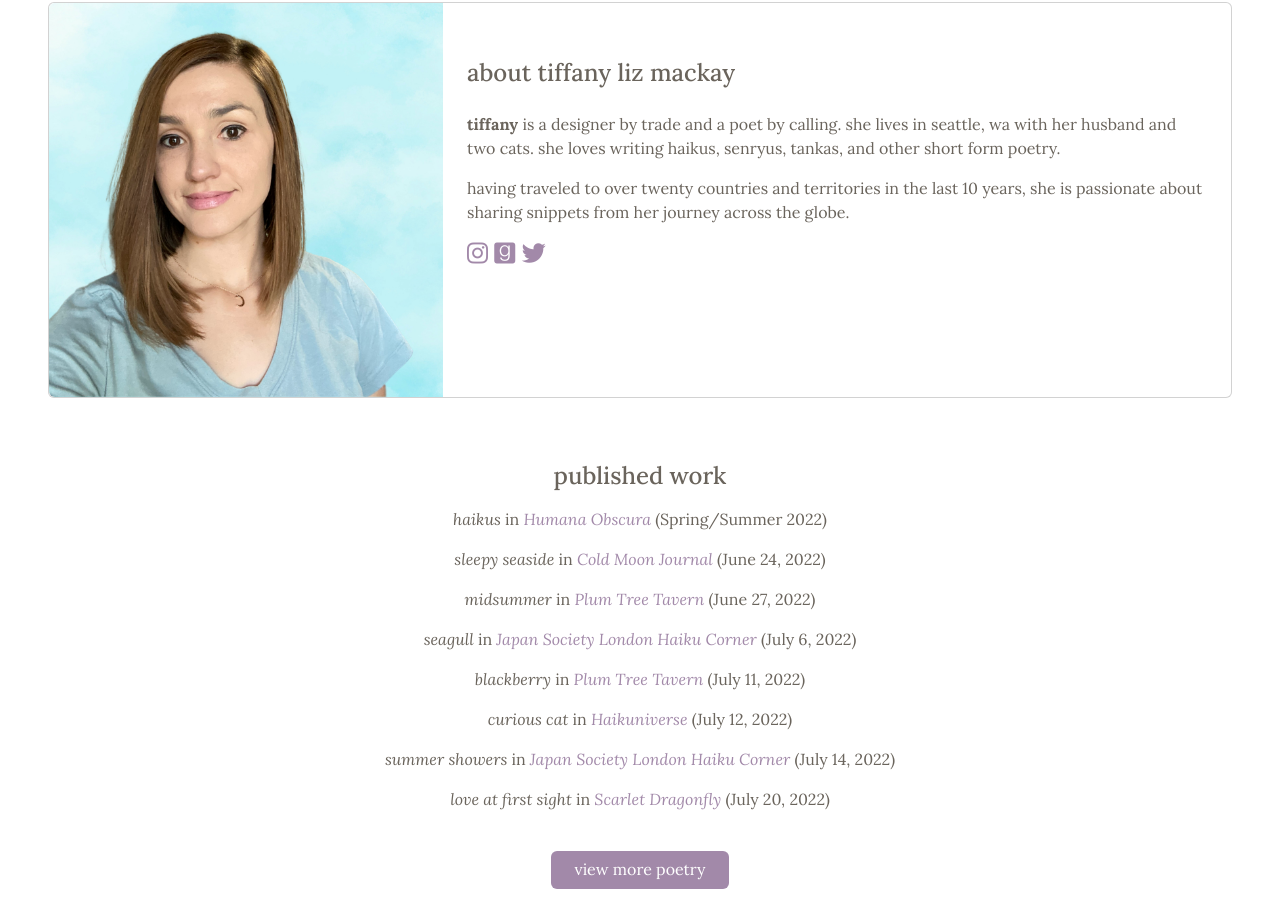
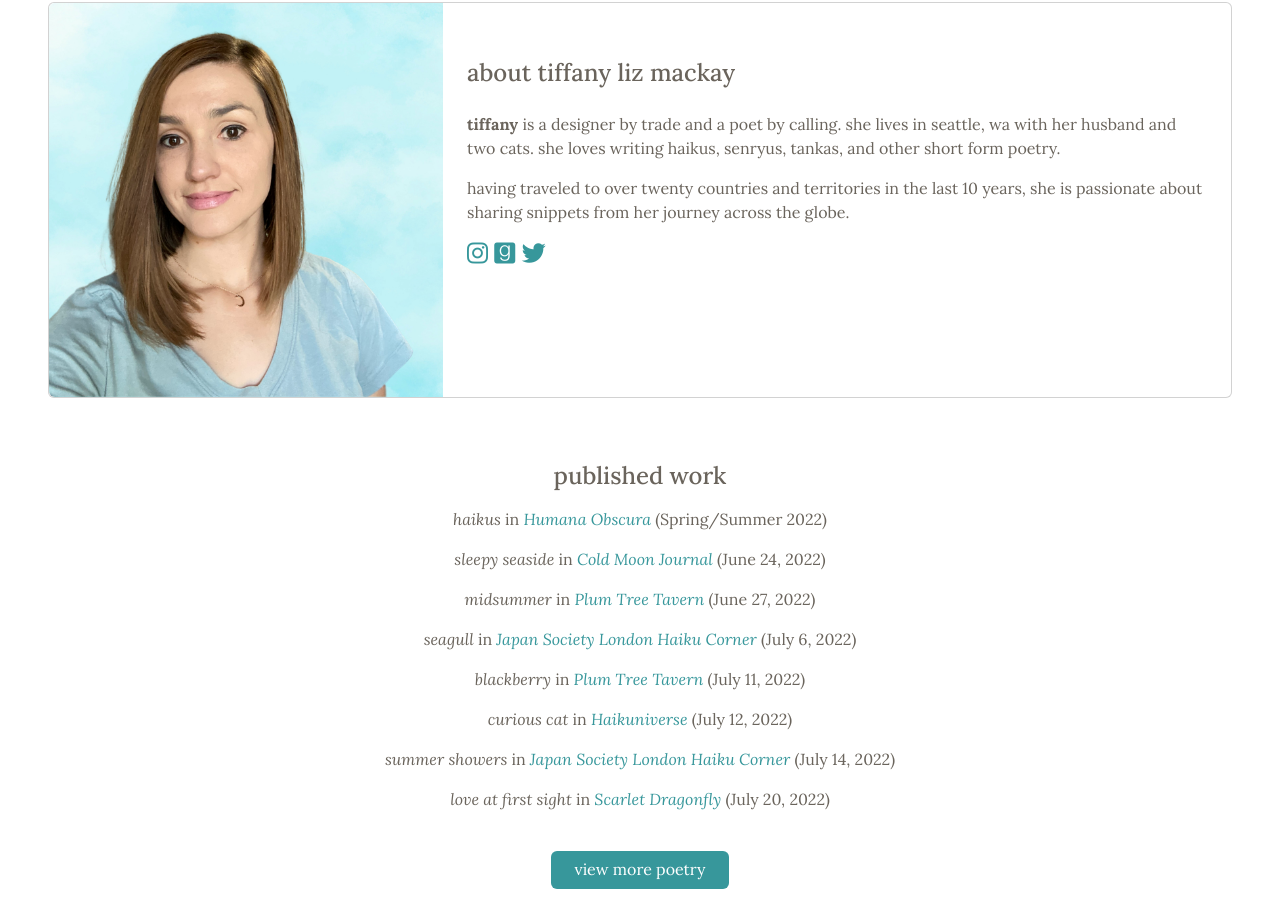
Before and after one commit to tiffanymackay/poetry, a plain HTML site: page about.html in a window 1280 px wide. Shown: the part 127-1040 px from the top of the page. Drawn offline with nearby package versions, Linux system fonts and the light colour scheme.

Commit message:
Update styles.css

```diff
--- a/styles/styles.css
+++ b/styles/styles.css
@@ -32,7 +32,7 @@ hr {
 }
 
 a {
-    color: #A289A9 !important;
+    color: #37979b !important;
     text-decoration: none !important;
 
 }
@@ -67,7 +67,7 @@ h3 {
     flex-grow: 0;
 }
 .btn {
-    background-color: #A289A9 !important;
+    background-color: #37979b !important;
     color: #fff !important;
     border: 0px !important;
 
@@ -82,7 +82,7 @@ h3 {
     bottom: 20px;
     right: 30px;
     z-index: 99;
-    background: #A289A9;
+    background: #37979b;
     color: #fff;
     cursor: pointer;
     border: none;
```
